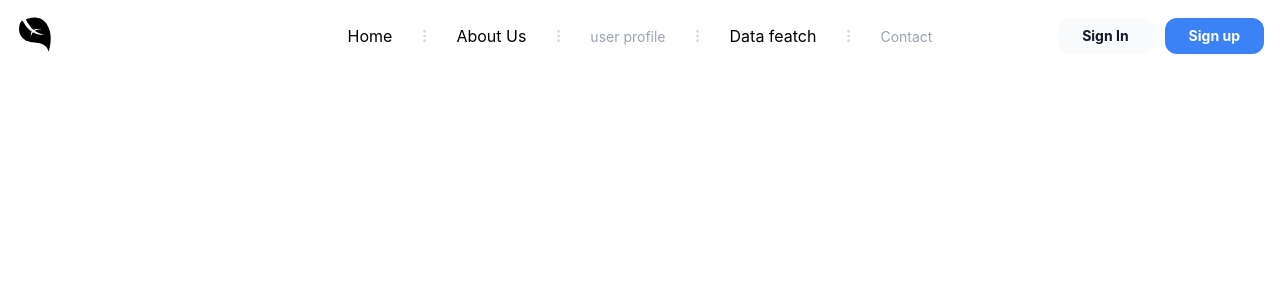
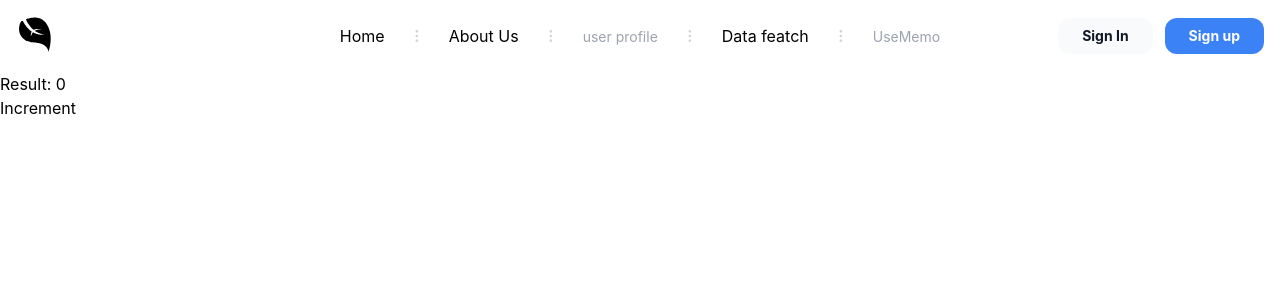
Before and after one commit to basit2023/Reactjs-intern, a React (Create React App) app in the folder react-intern/: page /usememo in a window 1280 px wide. Shown: the top 300 px of the page. Built offline with nearby package versions, Linux system fonts and the light colour scheme.

Commit message:
code updated

```diff
--- a/react-intern/src/App.js
+++ b/react-intern/src/App.js
@@ -5,6 +5,7 @@ import AboutUs from './components/AboutUs';
 import UserProfile from './components/UserProfile';
 import Header from './components/Header';
 import UseEff from './components/UseEff';
+import UseMem from './components/UseMem';
 function App() {
   return (
 	// <Header/>
@@ -52,7 +53,7 @@ function App() {
         <path strokeLinecap="round" strokeLinejoin="round" strokeWidth={2} d="M12 5v0m0 7v0m0 7v0m0-13a1 1 0 110-2 1 1 0 010 2zm0 7a1 1 0 110-2 1 1 0 010 2zm0 7a1 1 0 110-2 1 1 0 010 2z" />
       </svg>
     </li>
-    <li><a className="text-sm text-gray-400 hover:text-gray-500" href="#">Contact</a></li>
+    <li><Link className="text-sm text-gray-400 hover:text-gray-500" to="/usememo">UseMemo</Link></li>
   </ul>
   <a className="hidden lg:inline-block lg:ml-auto lg:mr-3 py-2 px-6 bg-gray-50 hover:bg-gray-100 text-sm text-gray-900 font-bold  rounded-xl transition duration-200" href="#">Sign In</a>
   <a className="hidden lg:inline-block py-2 px-6 bg-blue-500 hover:bg-blue-600 text-sm text-white font-bold rounded-xl transition duration-200" href="#">Sign up</a>
@@ -69,6 +70,7 @@ function App() {
         <Route path="/About" element={<AboutUs />} />
         <Route path="/userprofile" element={<UserProfile />} />
         <Route path="/data" element={<UseEff />} />
+        <Route path="/usememo" element={<UseMem />} />
       </Routes>
     </Router>
 
--- /dev/null
+++ b/react-intern/src/components/UseMem.js
@@ -0,0 +1,44 @@
+import React, { useState } from 'react';
+import { useMemo } from 'react';
+ const UseMem=()=> {
+  const [count, setCount] = useState(0);
+
+  const expensiveCalculation = (num) => {
+    console.log("Calculating...");
+    for (let i = 0; i < 1000000000; i++) {
+    } // Simulate heavy computation
+    console.log("the result is:",num)
+    return num * 2;
+  };
+  console.log("the count is:",count);
+
+  const result = expensiveCalculation(count);
+
+  return (
+    <div>
+      <h1>Result: {result}</h1>
+      <button onClick={() => setCount(count + 1)}>Increment</button>
+    </div>
+  );
+
+
+// const [count, setCount] = useState(0);
+
+//   const expensiveCalculation = (num) => {
+//     console.log("Calculating...");
+//     for (let i = 0; i < 1000000000; i++) {} // Simulate heavy computation
+//     console.log("the Num is:",num)
+//     return num * 2;
+//   };
+
+//   const memoizedResult = useMemo(() => expensiveCalculation(count), [count]);
+
+//   return (
+//     <div>
+//       <h1>Result: {memoizedResult}</h1>
+//       <button onClick={() => setCount(count + 1)}>Increment</button>
+//     </div>
+//   );
+}
+
+export default UseMem;
```
Also changed, not shown: 2 other files (tests, documents, lock files or other folders).
